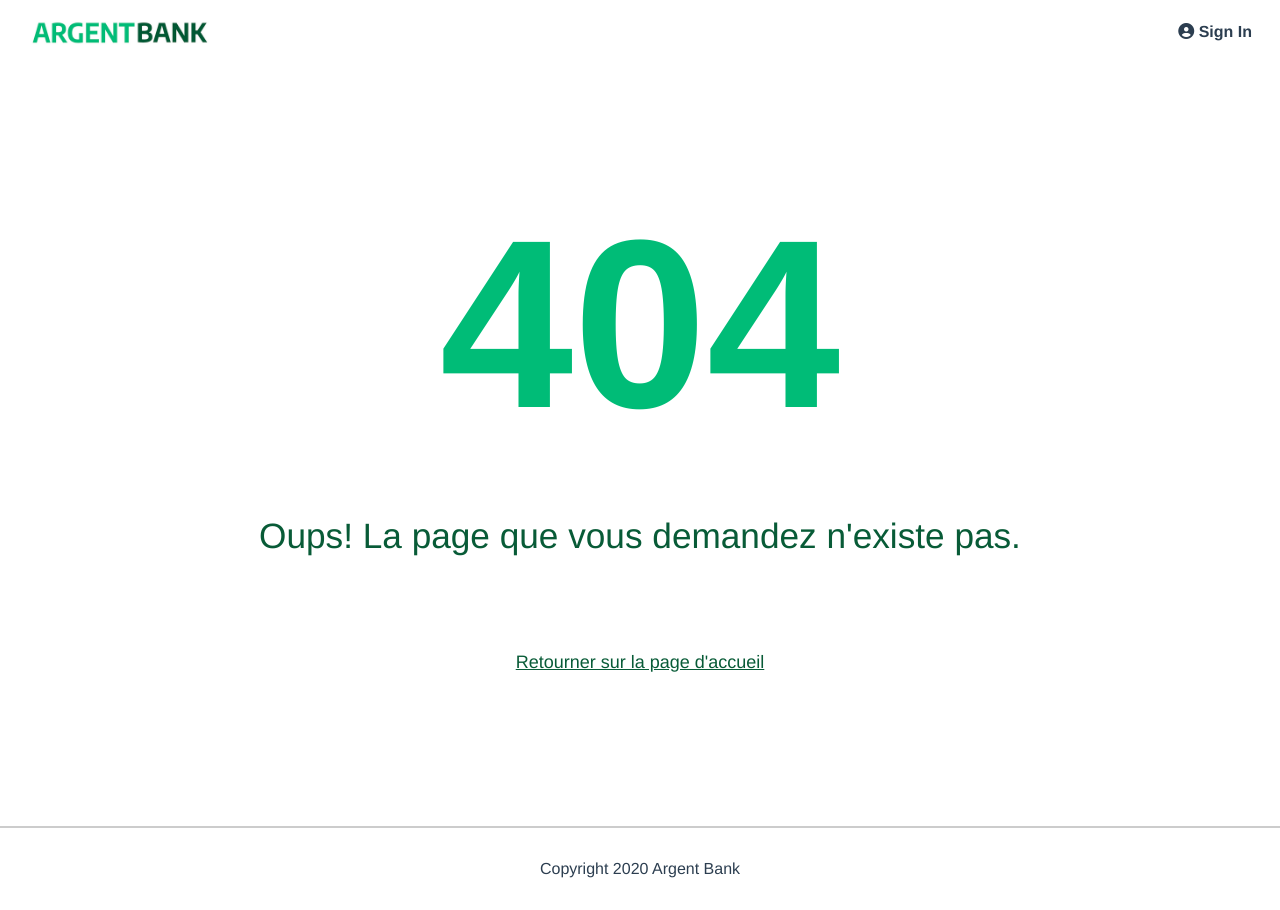
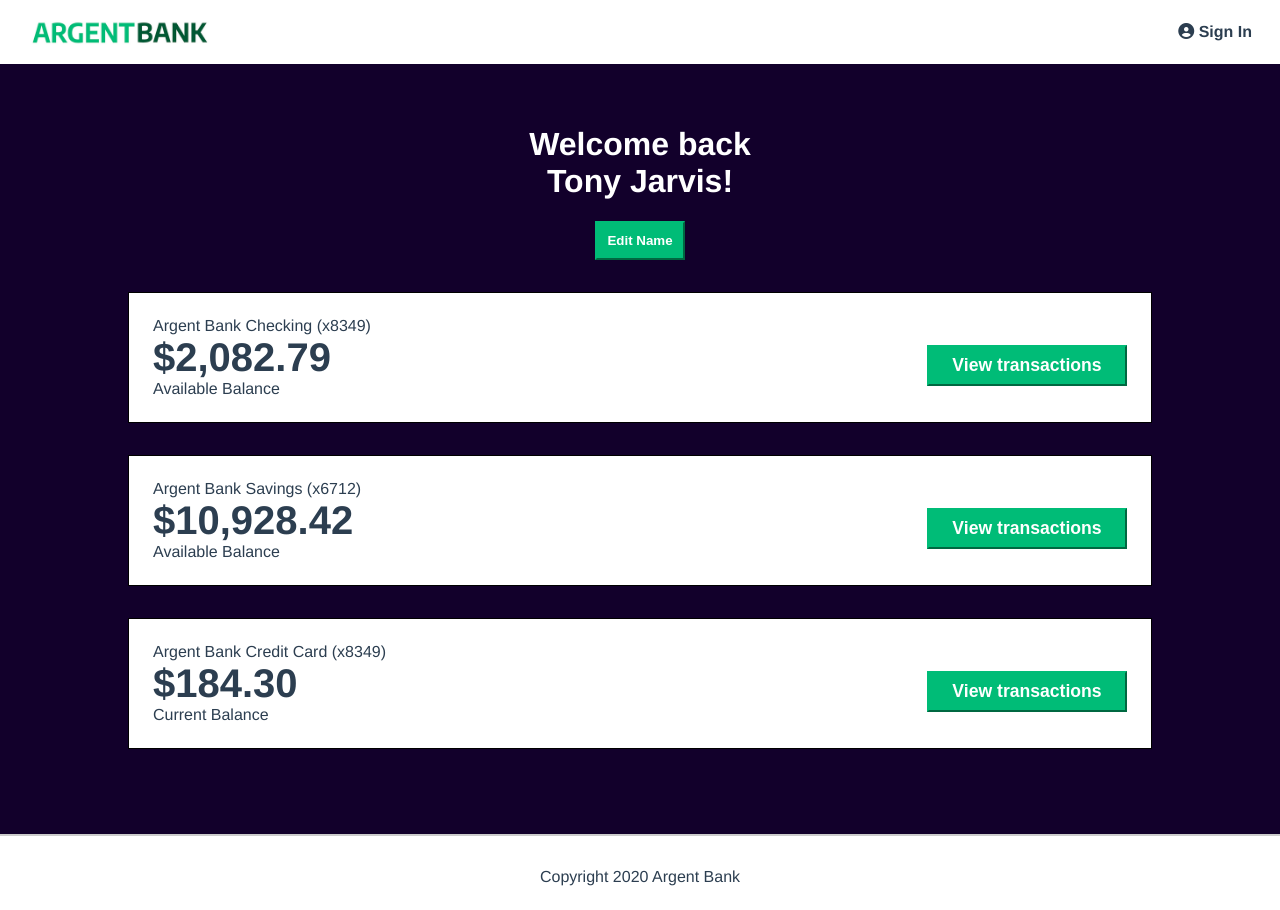
Before and after one commit to RikoDust/argentBank_main, a React (Vite) app in the folder argentBankFront/: page /user in a window 1280 px wide. Before the commit this address had no page. Built offline with nearby package versions, Linux system fonts and the light colour scheme.

Commit message:
feat(User): Add UserContent component with style

```diff
--- a/argentBankFront/src/RoutesComponent.jsx
+++ b/argentBankFront/src/RoutesComponent.jsx
@@ -9,6 +9,7 @@
 import Home from "./pages/home";
 import SignIn from "./pages/signIn";
 import NotFound from "./pages/notFound";
+import User from "./pages/user";
 
 
 
@@ -19,7 +20,7 @@
                 <Routes>
                     <Route path="/" element={<Home />} />
                     <Route path="/sign-in" element={<SignIn />} />
-
+                    <Route path="/user" element={<User />} />
                     <Route path="*" element={<NotFound />} />
                 </Routes>
             <Footer />
--- /dev/null
+++ b/argentBankFront/src/components/UserContent/UserContent.jsx
@@ -0,0 +1,53 @@
+// USER-CONTENT_COMPONENT
+
+
+import "./UserContent.scss";
+
+
+
+const UserContent = () => {
+    return (
+        <div className="bg-dark">
+            <div className="header">
+                <h1>Welcome back<br />Tony Jarvis!</h1>
+                <button className="edit-button">Edit Name</button>
+            </div>
+            <h2 className="sr-only">Accounts</h2>
+            <section className="account">
+                <div className="account-content-wrapper">
+                <h3 className="account-title">Argent Bank Checking (x8349)</h3>
+                <p className="account-amount">$2,082.79</p>
+                <p className="account-amount-description">Available Balance</p>
+                </div>
+                <div className="account-content-wrapper cta">
+                <button className="transaction-button">View transactions</button>
+                </div>
+            </section>
+            <section className="account">
+                <div className="account-content-wrapper">
+                <h3 className="account-title">Argent Bank Savings (x6712)</h3>
+                <p className="account-amount">$10,928.42</p>
+                <p className="account-amount-description">Available Balance</p>
+                </div>
+                <div className="account-content-wrapper cta">
+                <button className="transaction-button">View transactions</button>
+                </div>
+            </section>
+            <section className="account">
+                <div className="account-content-wrapper">
+                <h3 className="account-title">Argent Bank Credit Card (x8349)</h3>
+                <p className="account-amount">$184.30</p>
+                <p className="account-amount-description">Current Balance</p>
+                </div>
+                <div className="account-content-wrapper cta">
+                <button className="transaction-button">View transactions</button>
+                </div>
+            </section>
+        </div>
+    );
+  };
+
+
+
+
+  export default UserContent;
--- /dev/null
+++ b/argentBankFront/src/components/UserContent/UserContent.scss
@@ -0,0 +1,81 @@
+// USER-CONTENT_STYLE
+
+
+
+.account {
+    display: flex;
+    justify-content: space-between;
+    align-items: center;
+    border: 1px solid black;
+    background-color: #fff;
+    width: 80%;
+    margin: 0 auto;
+    flex-direction: column;
+    padding: 1.5rem;
+    box-sizing: border-box;
+    text-align: left;
+    margin-bottom: 2rem;
+  }
+
+  .account-amount {
+    margin: 0;
+    font-size: 2.5rem;
+    font-weight: bold;
+  }
+
+  .account-amount-description {
+    margin: 0;
+  }
+
+  .account-title {
+    margin: 0;
+    padding: 0;
+    font-size: 1rem;
+    font-weight: normal;
+  }
+
+  .account-content-wrapper {
+    width: 100%;
+    flex: 1;
+  }
+
+  .edit-button {
+    border-color: #00bc77;
+    background-color: #00bc77;
+    color: #fff;
+    font-weight: bold;
+    padding: 10px;
+    cursor: pointer;
+  }
+
+  .header {
+    color: #fff;
+    margin-bottom: 2rem;
+  }
+
+  .transaction-button {
+    display: block;
+    width: 100%;
+    padding: 8px;
+    font-size: 1.1rem;
+    font-weight: bold;
+    margin-top: 1rem;
+    border-color: #00bc77;
+    background-color: #00bc77;
+    color: #fff;
+    cursor: pointer;
+  }
+
+  @media (min-width: 720px) {
+    .account {
+      flex-direction: row;
+    }
+
+    .account-content-wrapper.cta {
+      flex: 0;
+    }
+
+    .transaction-button {
+      width: 200px;
+    }
+  }
--- a/argentBankFront/src/pages/user.jsx
+++ b/argentBankFront/src/pages/user.jsx
@@ -0,0 +1,21 @@
+// USER_PAGE
+
+
+
+import UserContent from "../components/UserContent/UserContent";
+
+
+
+
+
+const User = () => {
+    return (
+        <div>
+            <UserContent />
+        </div>
+    );
+};
+
+
+
+export default User;
```
Also changed, not shown: 1 other file (tests, documents, lock files or other folders).
